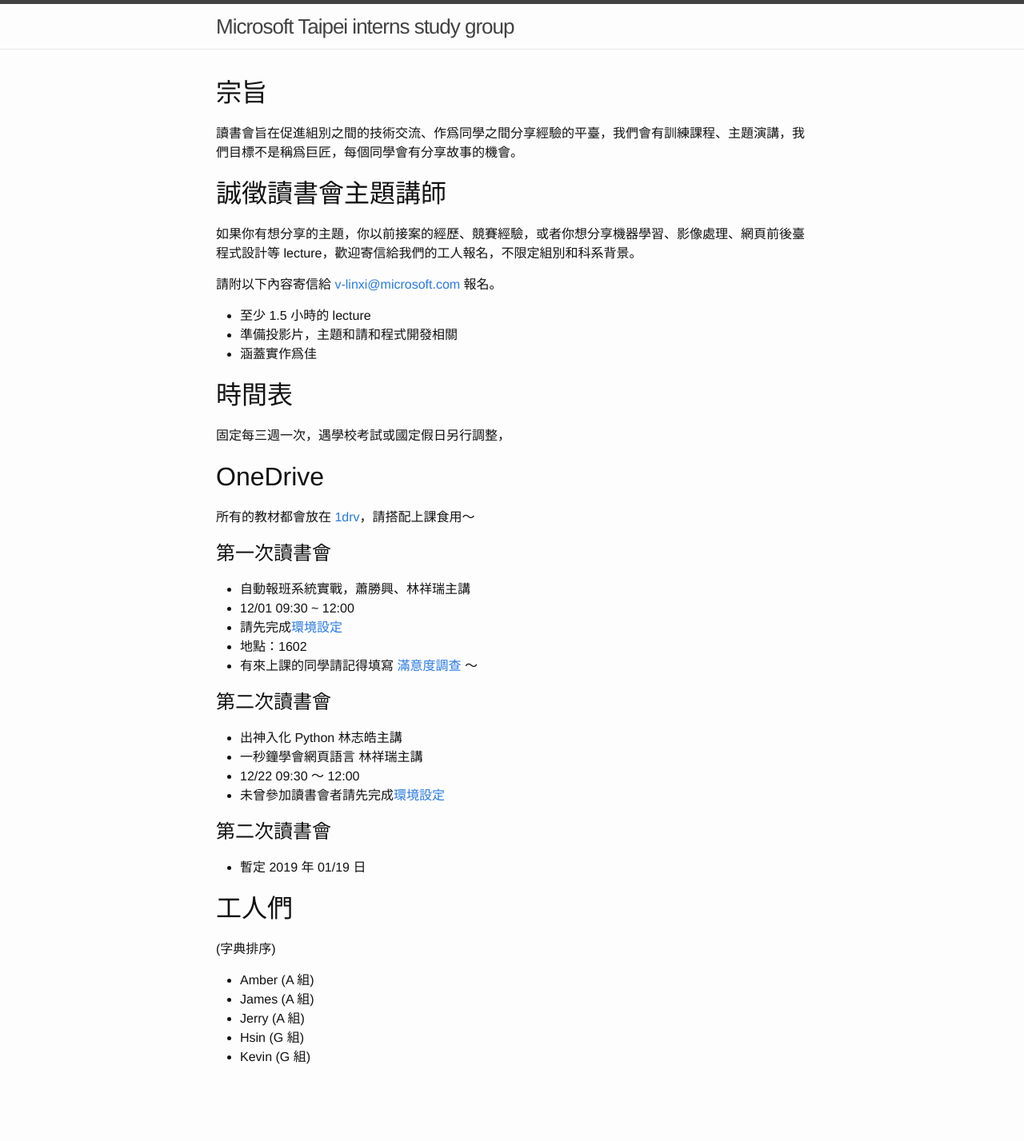
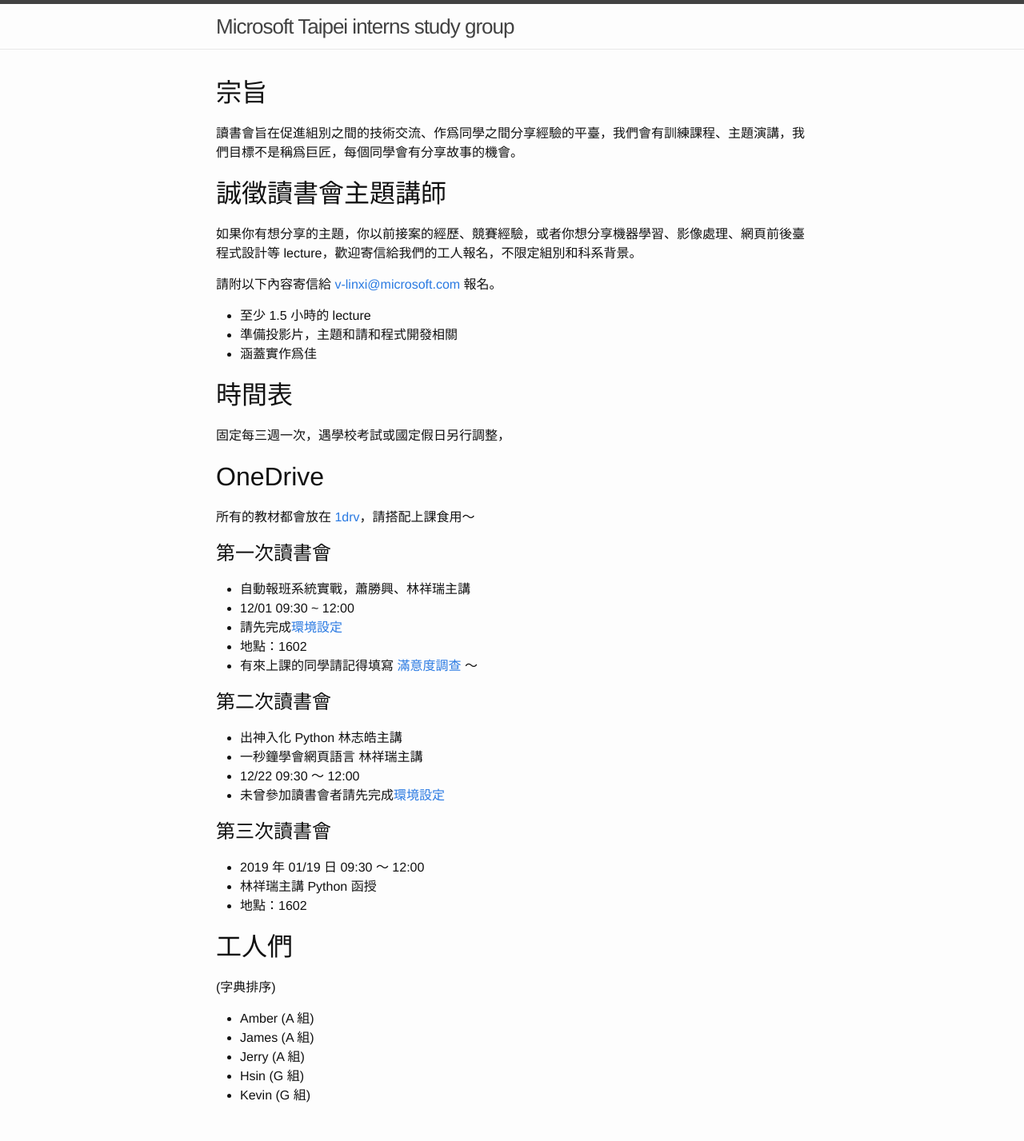
Before and after one commit to Microsoft-Taipei-Intern-Study-Group/Microsoft-Taipei-Intern-Study-Group.github.io, a Jekyll site: the page built from index.md, in a window 1280 px wide. Shown: the whole page at 80% size. Built offline with Jekyll 4.4.1, drawn with Linux system fonts in a browser that asks for light colours; before the commit the page ends 1379 px from its top, so only the background shows below that.

Commit message:
Announce 3rd study group

```diff
--- a/index.md
+++ b/index.md
@@ -40,9 +40,11 @@ permalink: /
 - 12/22 09:30 ～ 12:00
 - 未曾參加讀書會者請先完成[環境設定](https://microsoftapc-my.sharepoint.com/:p:/g/personal/v-linxi_microsoft_com/EUiJjDuj0vVCuzgoPxxw6H8BVbbyTdw1XtblPNUlW9r27w?e=kPjYQF)
 
-## 第二次讀書會
+## 第三次讀書會
 
-- 暫定 2019 年 01/19 日
+- 2019 年 01/19 日  09:30 ～ 12:00
+- 林祥瑞主講 Python 函授
+- 地點：1602
 
 # 工人們
 
```
